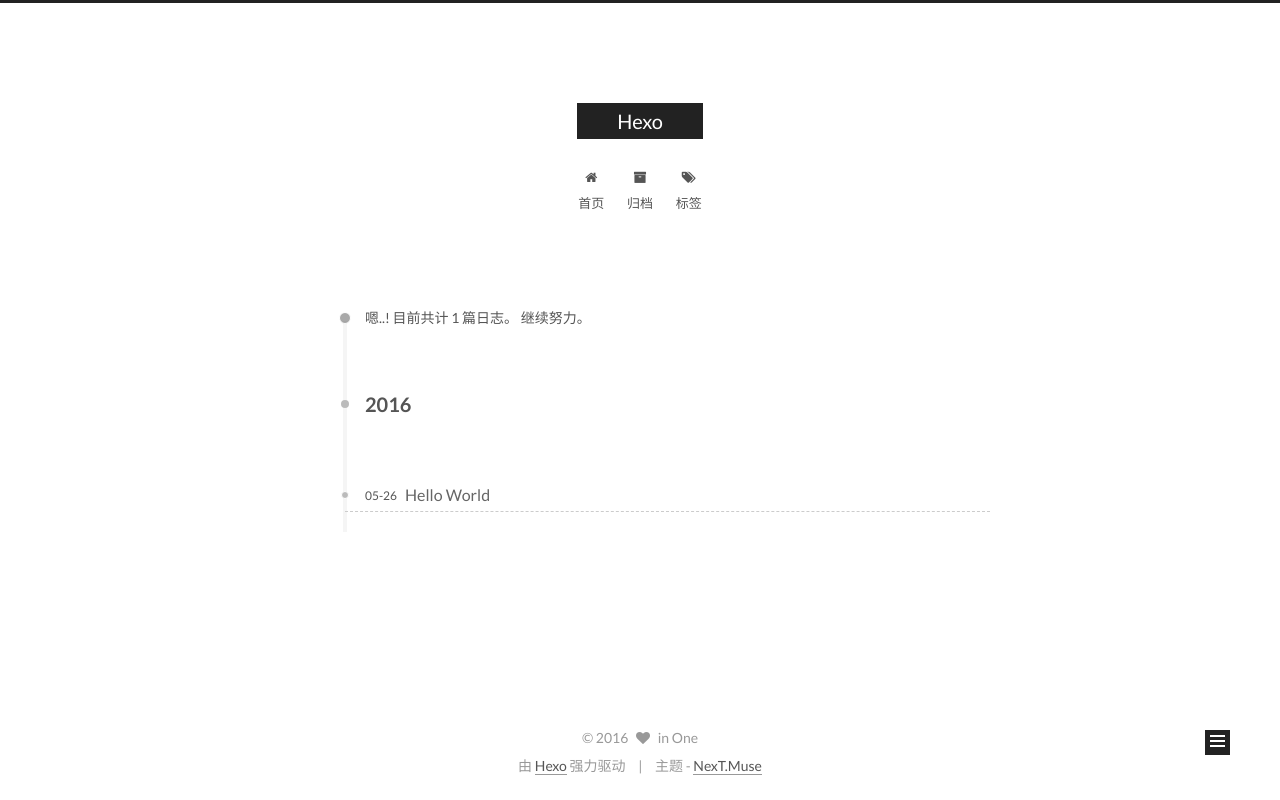
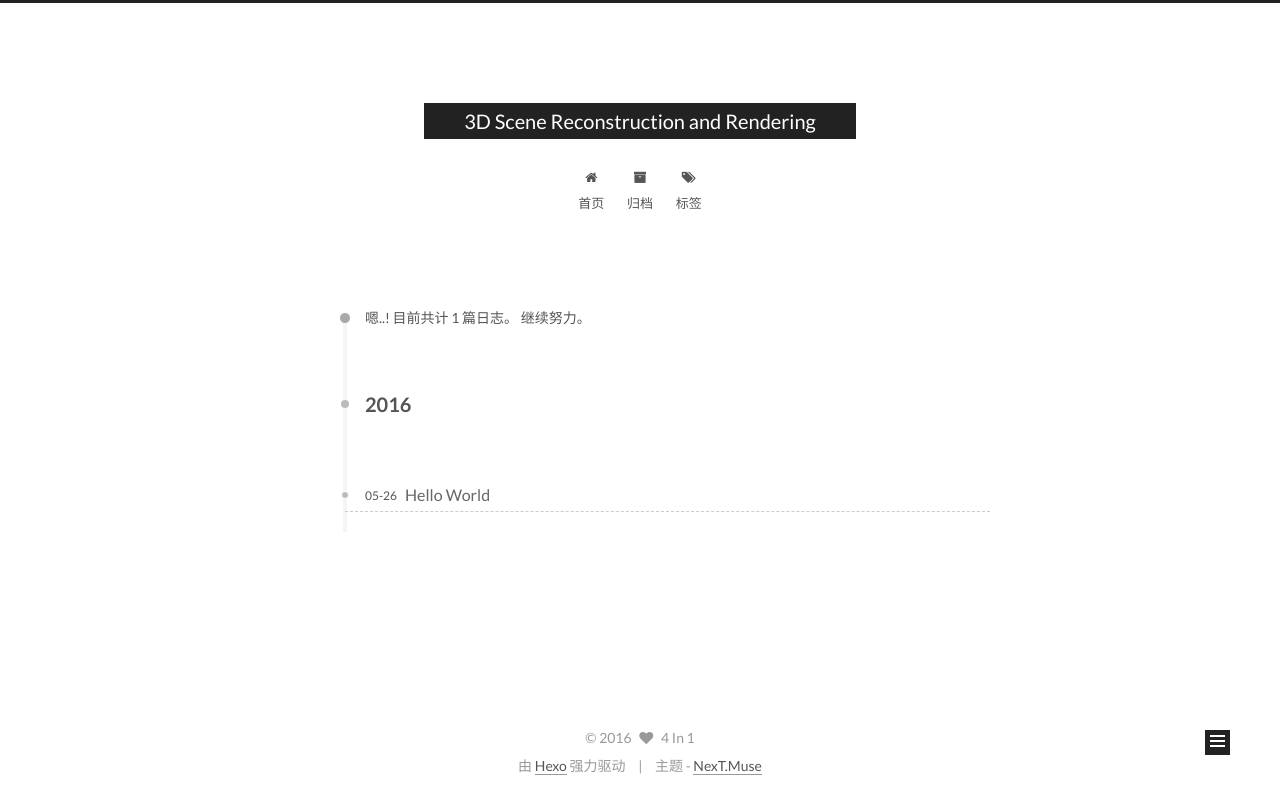
Before and after one commit to alston2016/alston2016.github.io, a plain HTML site: page archives/2016/05/index.html in a window 1280 px wide. Drawn offline with Linux system fonts and the light colour scheme.

Commit message:
Site updated: 2016-05-27 09:50:36

```diff
--- a/archives/2016/05/index.html
+++ b/archives/2016/05/index.html
@@ -86,12 +86,12 @@
 
 <meta name="description" content="Final Project of Image Analysis and Understanding">
 <meta property="og:type" content="website">
-<meta property="og:title" content="Hexo">
+<meta property="og:title" content="3D Scene Reconstruction and Rendering">
 <meta property="og:url" content="http://yoursite.com/archives/2016/05/index.html">
-<meta property="og:site_name" content="Hexo">
+<meta property="og:site_name" content="3D Scene Reconstruction and Rendering">
 <meta property="og:description" content="Final Project of Image Analysis and Understanding">
 <meta name="twitter:card" content="summary">
-<meta name="twitter:title" content="Hexo">
+<meta name="twitter:title" content="3D Scene Reconstruction and Rendering">
 <meta name="twitter:description" content="Final Project of Image Analysis and Understanding">
 
 
@@ -110,7 +110,7 @@
   };
 </script>
 
-  <title> 归档 | Hexo </title>
+  <title> 归档 | 3D Scene Reconstruction and Rendering </title>
 </head>
 
 <body itemscope itemtype="http://schema.org/WebPage" lang="zh-Hans">
@@ -141,7 +141,7 @@
   <div class="custom-logo-site-title">
     <a href="/"  class="brand" rel="start">
       <span class="logo-line-before"><i></i></span>
-      <span class="site-title">Hexo</span>
+      <span class="site-title">3D Scene Reconstruction and Rendering</span>
       <span class="logo-line-after"><i></i></span>
     </a>
   </div>
@@ -300,8 +300,8 @@
         <div class="site-author motion-element" itemprop="author" itemscope itemtype="http://schema.org/Person">
           <img class="site-author-image" itemprop="image"
                src="/uploads/sheld.png"
-               alt="in One" />
-          <p class="site-author-name" itemprop="name">in One</p>
+               alt="4 In 1" />
+          <p class="site-author-name" itemprop="name">4 In 1</p>
           <p class="site-description motion-element" itemprop="description">Final Project of Image Analysis and Understanding</p>
         </div>
         <nav class="site-state motion-element">
@@ -351,7 +351,7 @@
   <span class="with-love">
     <i class="fa fa-heart"></i>
   </span>
-  <span class="author" itemprop="copyrightHolder">in One</span>
+  <span class="author" itemprop="copyrightHolder">4 In 1</span>
 </div>
 
 <div class="powered-by">
--- a/css/main.css
+++ b/css/main.css
@@ -1548,7 +1548,7 @@
   width: 4px;
   height: 4px;
   border-radius: 50%;
-  background: #fcff8a;
+  background: #ebff38;
 }
 .links-of-blogroll {
   font-size: 13px;
```
Also changed, not shown: 2016/05/26/hello-world/index.html (+6 -6 lines), archives/2016/index.html (+8 -8 lines), archives/index.html (+8 -8 lines), index.html (+8 -8 lines).
